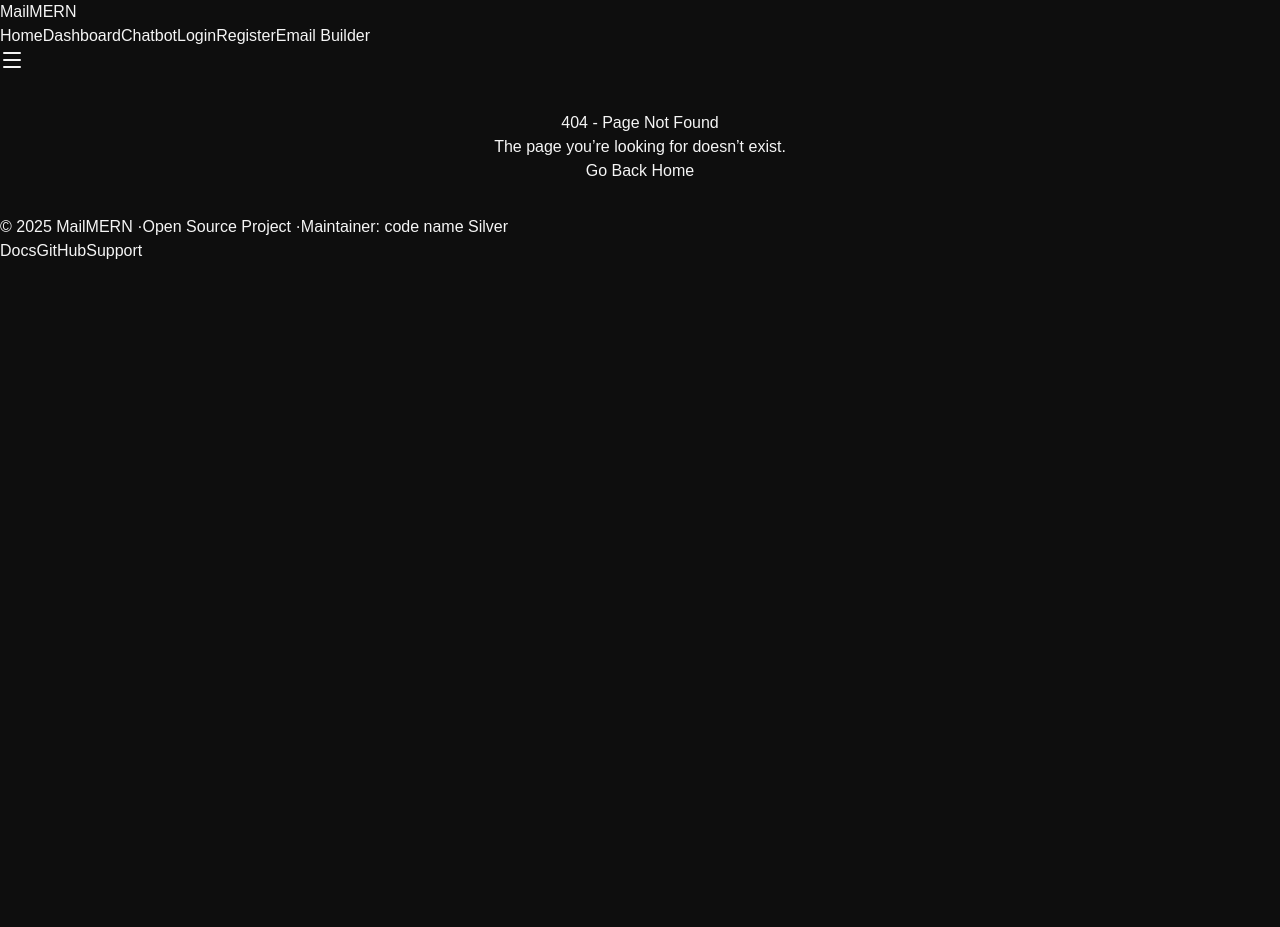
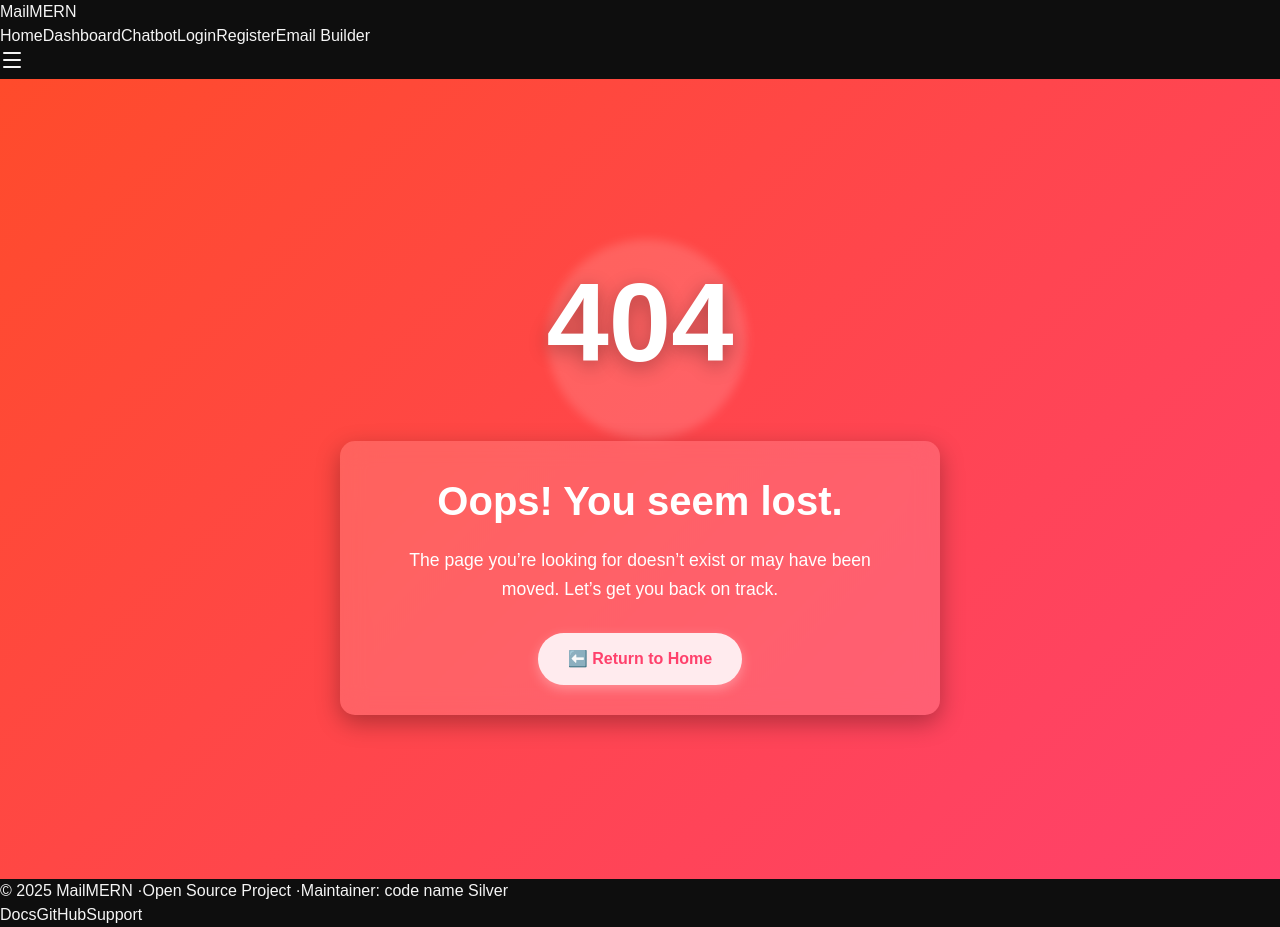
Before and after one commit to OPCODE-Open-Spring-Fest/MailMERN, a React app in the folder frontend/: page /404 in a window 1280 px wide. Before the commit the page ends 800 px from the top, so only its background shows below. Built offline with nearby package versions, Linux system fonts and the light colour scheme; the HTML template or start-up script is replaced by a standard one.

Commit message:
feat(ui): enhanced 404 Not Found page UI

```diff
--- a/frontend/src/pages/NotFound.jsx
+++ b/frontend/src/pages/NotFound.jsx
@@ -3,10 +3,116 @@ import { Link } from "react-router-dom";
 
 export default function NotFound() {
   return (
-    <div className="page not-found">
-      <h1>404 - Page Not Found</h1>
-      <p>The page you’re looking for doesn’t exist.</p>
-      <Link to="/">Go Back Home</Link>
+    <div style={styles.container}>
+      <div style={styles.illustrationBox}>
+        <div style={styles.circle}></div>
+        <h1 style={styles.title}>404</h1>
+      </div>
+
+      <div style={styles.contentBox}>
+        <h2 style={styles.subtitle}>Oops! You seem lost.</h2>
+        <p style={styles.description}>
+          The page you’re looking for doesn’t exist or may have been moved. Let’s get you back on track.
+        </p>
+        <Link to="/" style={styles.button}>
+          ⬅️ Return to Home
+        </Link>
+      </div>
+
+      <style>
+        {`
+          @keyframes float {
+            0% { transform: translateY(0px); }
+            50% { transform: translateY(-15px); }
+            100% { transform: translateY(0px); }
+          }
+
+          @keyframes fadeIn {
+            from { opacity: 0; transform: translateY(30px); }
+            to { opacity: 1; transform: translateY(0); }
+          }
+
+          a:hover {
+            background-color: #fff !important;
+            color: #ff416c !important;
+            transform: scale(1.05);
+          }
+        `}
+      </style>
     </div>
   );
 }
+
+const styles = {
+  container: {
+    display: "flex",
+    flexDirection: "column",
+    justifyContent: "center",
+    alignItems: "center",
+    height: "100vh",
+    background: "linear-gradient(135deg, #ff4b2b, #ff416c)",
+    color: "#fff",
+    fontFamily: "'Poppins', sans-serif",
+    overflow: "hidden",
+    textAlign: "center",
+    animation: "fadeIn 1s ease-in-out",
+    padding: "0 20px",
+  },
+  illustrationBox: {
+    position: "relative",
+    display: "flex",
+    justifyContent: "center",
+    alignItems: "center",
+    animation: "float 3s ease-in-out infinite",
+  },
+  circle: {
+    width: "200px",
+    height: "200px",
+    background: "rgba(255, 255, 255, 0.15)",
+    borderRadius: "50%",
+    position: "absolute",
+    top: 0,
+    left: 0,
+    right: 0,
+    margin: "auto",
+    filter: "blur(5px)",
+    zIndex: 0,
+  },
+  title: {
+    fontSize: "7rem",
+    fontWeight: "900",
+    zIndex: 2,
+    textShadow: "0 5px 20px rgba(0, 0, 0, 0.3)",
+  },
+  contentBox: {
+    marginTop: "30px",
+    maxWidth: "600px",
+    backgroundColor: "rgba(255, 255, 255, 0.15)",
+    borderRadius: "15px",
+    padding: "30px 40px",
+    boxShadow: "0 8px 25px rgba(0,0,0,0.3)",
+    backdropFilter: "blur(12px)",
+    animation: "fadeIn 1.5s ease-in-out",
+  },
+  subtitle: {
+    fontSize: "2.5rem",
+    fontWeight: "600",
+    marginBottom: "15px",
+  },
+  description: {
+    fontSize: "1.1rem",
+    marginBottom: "30px",
+    lineHeight: "1.6",
+  },
+  button: {
+    display: "inline-block",
+    padding: "14px 30px",
+    backgroundColor: "#ffebee",
+    color: "#ff416c",
+    borderRadius: "50px",
+    fontWeight: "600",
+    textDecoration: "none",
+    transition: "all 0.3s ease",
+    boxShadow: "0 4px 12px rgba(255, 255, 255, 0.3)",
+  },
+};
```
Also changed, not shown: 1 other file (tests, documents, lock files or other folders).
